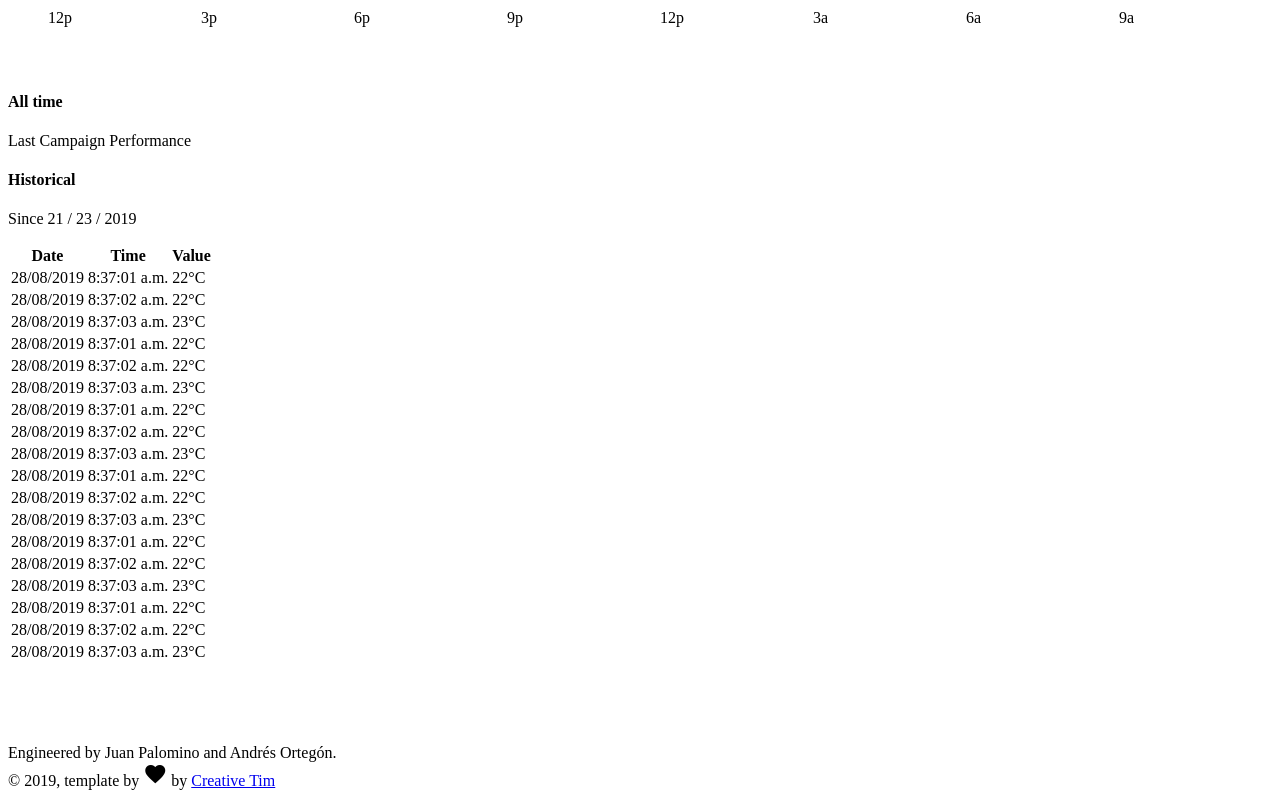
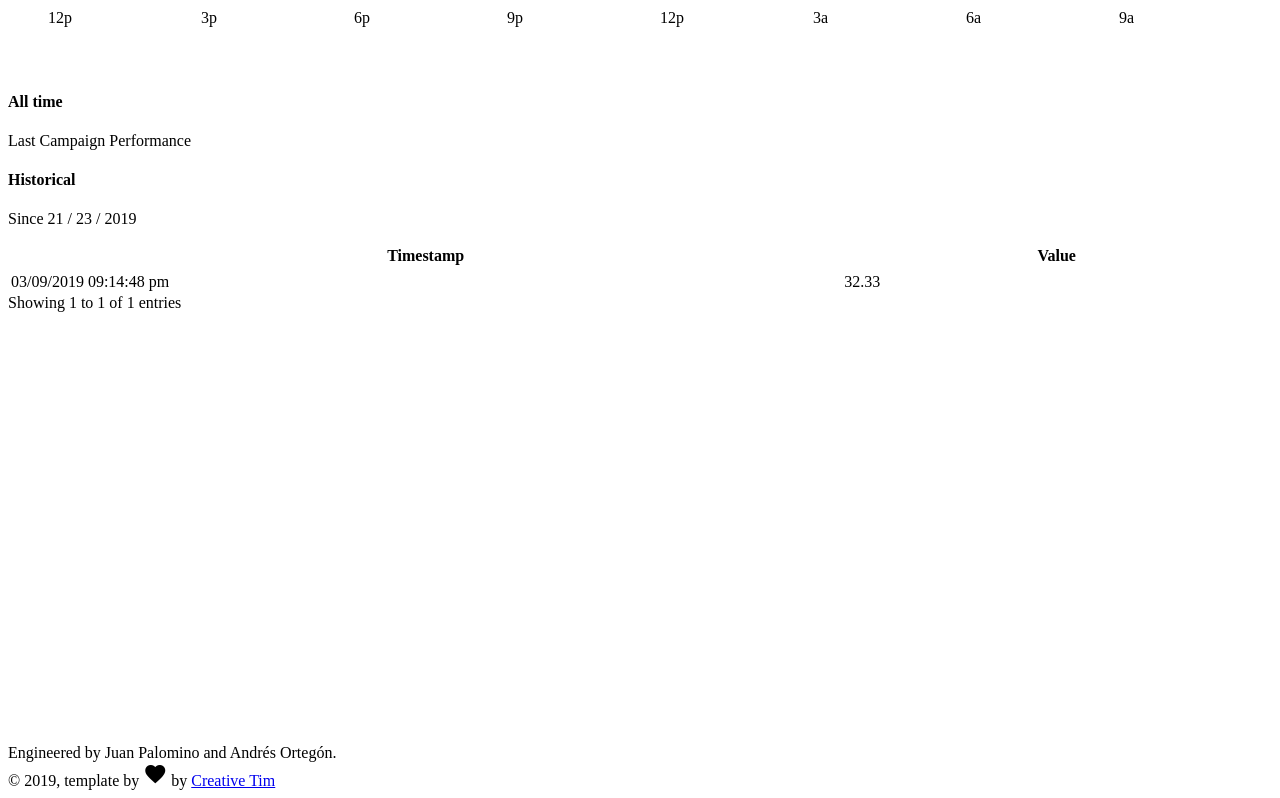
Before and after one commit to juandavidpalomino/IoTProject1, a website with bundled scripts: page public_html/index.html in a window 1280 px wide. Shown: the part 1158-1956 px from the top of the page. Built offline with nearby package versions, Linux system fonts and the light colour scheme.

Commit message:
Probando

```diff
--- a/public_html/index.html
+++ b/public_html/index.html
@@ -150,7 +150,7 @@
                                             <i class="material-icons">home</i>
                                         </div>
                                         <p class="card-category">Temperature</p>
-                                        <h3 class="card-title"><span id="temperature"></span>
+                                        <h3 class="card-title"><span id="temperature"> ... </span>
                                             <small>°C</small>
                                         </h3>
                                     </div>
@@ -163,7 +163,7 @@
                                             <i class="material-icons">arrow_drop_up</i>
                                         </div>
                                         <p class="card-category">Maximum value</p>
-                                        <h3 class="card-title">42
+                                        <h3 class="card-title"><span id="maximum"> ... </span>
                                             <small>°C</small>
                                         </h3>
                                     </div>
@@ -176,7 +176,7 @@
                                             <i class="material-icons">arrow_drop_down</i>
                                         </div>
                                         <p class="card-category">Minimum value</p>
-                                        <h3 class="card-title">22
+                                        <h3 class="card-title"><span id="minimum"> ... </span>
                                             <small>°C</small>
                                         </h3>
                                     </div>
@@ -184,12 +184,12 @@
                             </div>
                             <div class="col-lg-3 col-md-6 col-sm-6">
                                 <div class="card card-stats">
-                                    <div class="card-header card-header-success card-header-icon pb-2">
+                                    <div id="led-card" class="card-header card-header-success card-header-icon pb-2">
                                         <div class="card-icon">
                                             <i class="material-icons">highlight</i>
                                         </div>
                                         <p class="card-category">LED Alarm Status</p>
-                                        <h3 class="card-title">OK
+                                        <h3 class="card-title" id="led-text">OK
                                         </h3>
                                     </div>
                                 </div>
@@ -237,100 +237,13 @@
                                         <p class="card-category">Since 21 / 23 / 2019</p>
                                     </div>
                                     <div class="card-body table-responsive" style="height: 500px">
-                                        <table class="table table-hover">
+                                        <table class="table table-hover" id="table">
                                             <thead class="text-warning">
-                                            <th>Date</th>
-                                            <th>Time</th>
+                                            <th>Timestamp</th>
                                             <th>Value</th>
                                             </thead>
                                             <tbody>
-                                                <tr>
-                                                    <td>28/08/2019</td>
-                                                    <td>8:37:01 a.m.</td>
-                                                    <td>22°C</td>
-                                                </tr>
-                                                <tr>
-                                                    <td>28/08/2019</td>
-                                                    <td>8:37:02 a.m.</td>
-                                                    <td>22°C</td>
-                                                </tr>
-                                                <tr>
-                                                    <td>28/08/2019</td>
-                                                    <td>8:37:03 a.m.</td>
-                                                    <td>23°C</td>
-                                                </tr>
-                                                <tr>
-                                                    <td>28/08/2019</td>
-                                                    <td>8:37:01 a.m.</td>
-                                                    <td>22°C</td>
-                                                </tr>
-                                                <tr>
-                                                    <td>28/08/2019</td>
-                                                    <td>8:37:02 a.m.</td>
-                                                    <td>22°C</td>
-                                                </tr>
-                                                <tr>
-                                                    <td>28/08/2019</td>
-                                                    <td>8:37:03 a.m.</td>
-                                                    <td>23°C</td>
-                                                </tr>
-                                                <tr>
-                                                    <td>28/08/2019</td>
-                                                    <td>8:37:01 a.m.</td>
-                                                    <td>22°C</td>
-                                                </tr>
-                                                <tr>
-                                                    <td>28/08/2019</td>
-                                                    <td>8:37:02 a.m.</td>
-                                                    <td>22°C</td>
-                                                </tr>
-                                                <tr>
-                                                    <td>28/08/2019</td>
-                                                    <td>8:37:03 a.m.</td>
-                                                    <td>23°C</td>
-                                                </tr><tr>
-                                                    <td>28/08/2019</td>
-                                                    <td>8:37:01 a.m.</td>
-                                                    <td>22°C</td>
-                                                </tr>
-                                                <tr>
-                                                    <td>28/08/2019</td>
-                                                    <td>8:37:02 a.m.</td>
-                                                    <td>22°C</td>
-                                                </tr>
-                                                <tr>
-                                                    <td>28/08/2019</td>
-                                                    <td>8:37:03 a.m.</td>
-                                                    <td>23°C</td>
-                                                </tr><tr>
-                                                    <td>28/08/2019</td>
-                                                    <td>8:37:01 a.m.</td>
-                                                    <td>22°C</td>
-                                                </tr>
-                                                <tr>
-                                                    <td>28/08/2019</td>
-                                                    <td>8:37:02 a.m.</td>
-                                                    <td>22°C</td>
-                                                </tr>
-                                                <tr>
-                                                    <td>28/08/2019</td>
-                                                    <td>8:37:03 a.m.</td>
-                                                    <td>23°C</td>
-                                                </tr><tr>
-                                                    <td>28/08/2019</td>
-                                                    <td>8:37:01 a.m.</td>
-                                                    <td>22°C</td>
-                                                </tr>
-                                                <tr>
-                                                    <td>28/08/2019</td>
-                                                    <td>8:37:02 a.m.</td>
-                                                    <td>22°C</td>
-                                                </tr>
-                                                <tr>
-                                                    <td>28/08/2019</td>
-                                                    <td>8:37:03 a.m.</td>
-                                                    <td>23°C</td>
-                                                </tr>
+
                                             </tbody>
                                         </table>
                                     </div>
@@ -376,7 +289,8 @@
         <script src="assets/js/material-dashboard.min.js?v=2.1.1" type="text/javascript"></script>
         <!-- Material Dashboard DEMO methods, don't include it in your project! -->
 
-        <script src="assets/js/index.js"></script>
+        <script src="assets/.js"></script>
+        <script src="index.js"></script>
         <script>
             $(document).ready(function () {
                 // Javascript method's body can be found in assets/js/demos.js
--- /dev/null
+++ b/public_html/index.js
@@ -0,0 +1,120 @@
+// UMD
+(function (factory) {
+    "use strict";
+
+    if (typeof define === 'function' && define.amd) {
+        // AMD
+        define(['jquery'], function ($) {
+            return factory($, window, document);
+        });
+    } else if (typeof exports === 'object') {
+        // CommonJS
+        module.exports = function (root, $) {
+            if (!root) {
+                root = window;
+            }
+
+            if (!$) {
+                $ = typeof window !== 'undefined' ?
+                        require('jquery') :
+                        require('jquery')(root);
+            }
+
+            return factory($, root, root.document);
+        };
+    } else {
+        // Browser
+        factory(jQuery, window, document);
+    }
+}
+(function ($, window, document) {
+
+
+    $.fn.dataTable.render.moment = function (from, to, locale) {
+        // Argument shifting
+        if (arguments.length === 1) {
+            locale = 'en';
+            to = from;
+            from = 'YYYY-MM-DD';
+        } else if (arguments.length === 2) {
+            locale = 'en';
+        }
+
+        return function (d, type, row) {
+            var m = window.moment(d, from, locale, true);
+
+            // Order and type get a number value from Moment, everything else
+            // sees the rendered value
+            return m.format(type === 'sort' || type === 'type' ? 'x' : to);
+        };
+    };
+
+
+}));
+
+
+$(document).ready(function () {
+    setTemp(32.33);
+    setMax(42.33);
+    setMin(22.33);
+
+
+
+
+});
+
+var table = $("#table").DataTable({
+//        ajax:           "../data/2500.txt",
+    deferRender: true,
+    scrollY: 350,
+    scrollCollapse: true,
+    "searching": false,
+    "paging": false,
+    order: [[0, "desc"]],
+    columnDefs: [{
+            targets: 0,
+            render: $.fn.dataTable.render.moment('DD/MM/YYYY hh:mm:ss a')
+        }]
+});
+
+function setTemp(t) {
+    $("#temperature").html(t)
+    table.row.add([
+        new Date(), t
+    ]).draw(false);
+    console.log(t);
+}
+
+function setMax(t) {
+    $("#maximum").html(t)
+    console.log(t);
+}
+
+function setMin(t) {
+    $("#minimum").html(t)
+    console.log(t);
+}
+
+function triggerAlarm() {
+    console.log("triggered");
+    Swal.fire({
+        type: 'error',
+        title: '¡Peligro! ¡Sobrecalentamiento!',
+        showConfirmButton: false,
+        timer: 1500
+    });
+    $("#led-card").removeClass('card-header-success').addClass('card-header-danger');
+    $("#led-text").html('PELIGRO');
+
+}
+
+function dismissAlarm() {
+    console.log("dismissed");
+    Swal.fire(
+            '¡Alarma desactivada!',
+            'Se eliminó la advertencia!',
+            'success'
+            );
+    $("#led-card").removeClass('card-header-danger').addClass('card-header-success');
+    $("#led-text").html('OK');
+}
```
Also changed, not shown: public_html/assets/js/utils.js (added, +53 -0 lines), public_html/assets/js/index.js (deleted), 1 other file.
